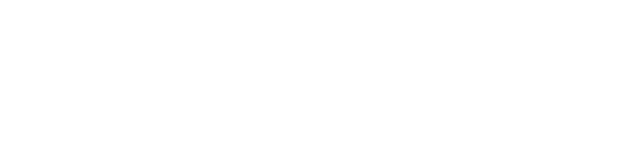
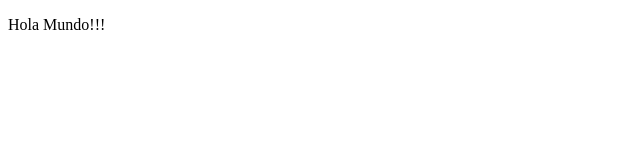
Before and after one commit to claughizzoni/miproyectonuevo, a plain HTML site: page index.html in a window 1280 px wide. Shown: the whole page, without its empty margins (0-640 px from the left). Drawn offline with Linux system fonts and the light colour scheme.

Commit message:
puse hola mundo con etiqueta p

```diff
--- a/index.html
+++ b/index.html
@@ -8,7 +8,9 @@
 <body>
     <header></header>
     <main>
-        <section></section>
+        <section>
+            <p>Hola Mundo!!!</p>
+        </section>
     </main>
     <footer></footer>
 </body>
```
